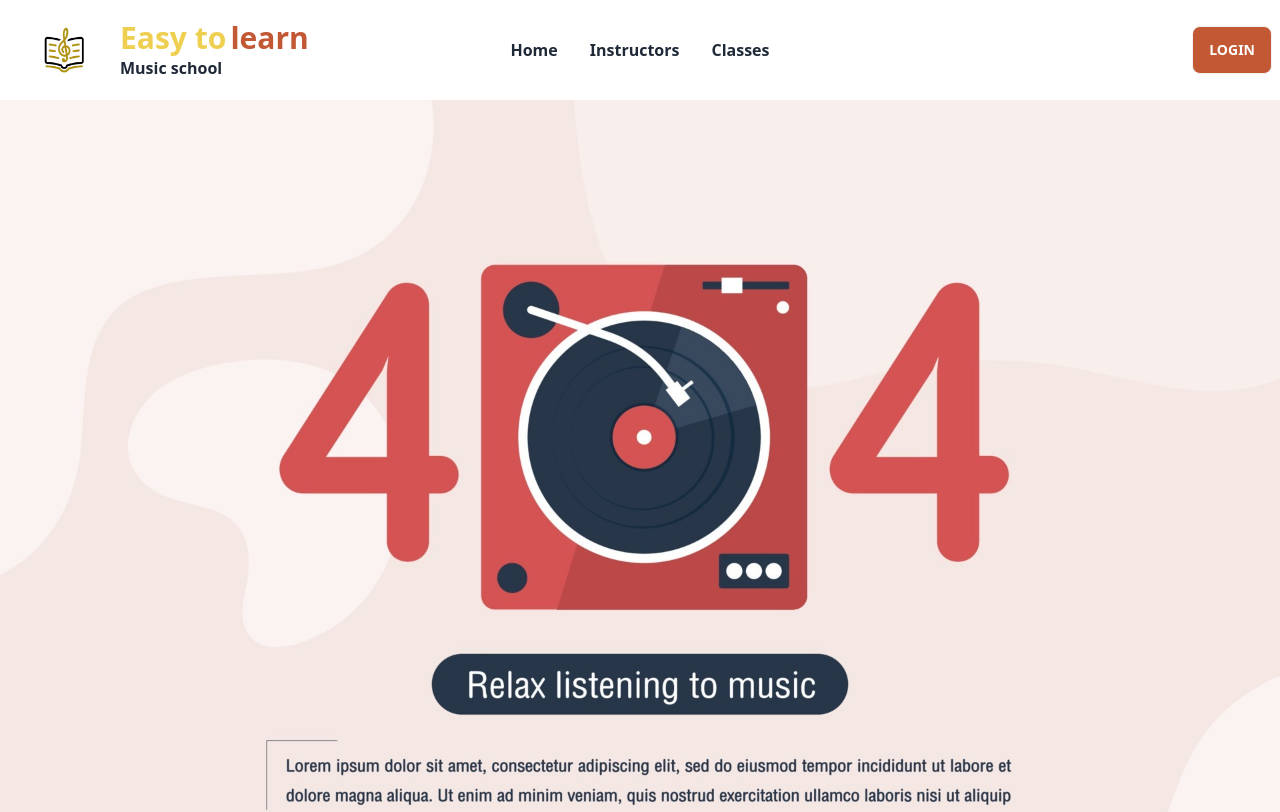
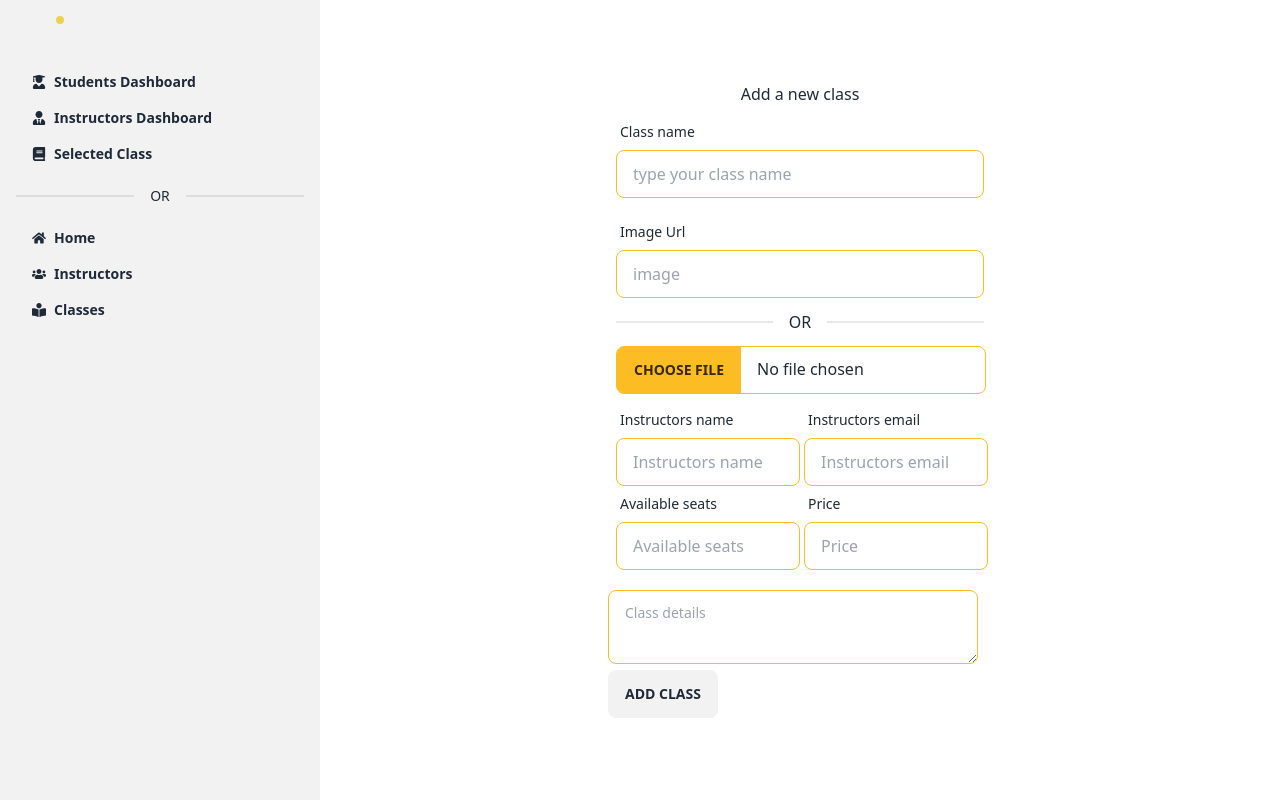
Before and after one commit to soutammollick829/easy-to-learn-music-school, a React (Vite) app: page /dashboard/instructors in a window 1280 px wide. Shown: the top 812 px of the page. Built offline with nearby package versions, Linux system fonts and the light colour scheme; no server answers.

Commit message:
added new class section and post server api

```diff
--- a/src/Pages/Dashboard/Dashboard.jsx
+++ b/src/Pages/Dashboard/Dashboard.jsx
@@ -2,11 +2,13 @@ import { useContext } from "react";
 import { FaBook, FaBookReader, FaChessKing, FaHome, FaUserGraduate, FaUserTie, FaUsers, FaWallet } from "react-icons/fa";
 import { Link, Outlet } from "react-router-dom";
 import { AuthContext } from "../../providers/Authprovider";
+import useAdmin from "../../components/Hooks/useAdmin";
 
 const Dashboard = () => {
   const { user } = useContext(AuthContext);
 
-  const isAdmin = true;
+  const [isAdmin] = useAdmin();
+// const isAdmin = true;
 
   return (
     <div className="drawer lg:drawer-open">
@@ -56,7 +58,7 @@ const Dashboard = () => {
           </li>
           <li className="font-bold hover:text-[#c25934]">
             <Link to="/dashboard/allStudents">
-              <FaUserGraduate /> All Students
+              <FaUserGraduate /> Manage User
             </Link>
           </li>
             </> : <>
@@ -67,13 +69,14 @@ const Dashboard = () => {
             </Link>
           </li>
           <li className="font-bold hover:text-[#c25934]">
-            <Link to="/">
+            <Link to="/dashboard/instructors">
               <FaUserTie /> Instructors Dashboard
             </Link>
           </li>
           <li className="font-bold hover:text-[#c25934]">
-            <Link to="/">
-              <FaChessKing /> Admin Dashboard
+            <Link to="/dashboard/students">
+              <FaBook />
+              Selected Class
             </Link>
           </li>
             </>
--- a/src/Pages/Dashboard/MyDashboard.jsx
+++ b/src/Pages/Dashboard/MyDashboard.jsx
@@ -3,13 +3,11 @@ import useSelectedClass from "../../components/Hooks/useSelectedClass";
 import Marquee from "react-fast-marquee";
 import StudentsTable from "./studentsTable/studentsTable";
 
-
 const MyDashboard = () => {
   const [selectedClass] = useSelectedClass();
   const total = selectedClass?.reduce(
-    (sum, item) => parseInt(item.cost) + sum,
-    0
-  );
+    (sum, item) => parseFloat(item.cost) + sum, 0);
+
 
   return (
     <div>
@@ -26,7 +24,7 @@ const MyDashboard = () => {
           <div className="stat">
             <div className="stat-title font-bold">Total selected class:</div>
             <div className="stat-value text-center text-[#0c4b65]">
-              {selectedClass.length}
+              {selectedClass?.length}
             </div>
             <div className="stat-desc">21% more than last month</div>
           </div>
@@ -38,8 +36,12 @@ const MyDashboard = () => {
           </div>
 
           <div className="stat">
-            <button className="btn btn-sm bg-[#efcf4f] text-[#0c4b65]">pay & join</button>
-            <button className="btn btn-sm w-36 bg-[#0c4b65] text-white hover:text-[#0c4b65]">enrolled class</button>
+            <button className="btn btn-sm bg-[#efcf4f] text-[#0c4b65]">
+              pay & join
+            </button>
+            <button className="btn btn-sm w-36 bg-[#0c4b65] text-white hover:text-[#0c4b65]">
+              enrolled class
+            </button>
           </div>
         </div>
         <div>
@@ -47,7 +49,7 @@ const MyDashboard = () => {
             <table className="table">
               {/* head */}
               <thead>
-                <td>
+                <tr>
                   <th>#</th>
                   <th>Image</th>
                   <th>Name</th>
@@ -55,17 +57,16 @@ const MyDashboard = () => {
                   <th>cost</th>
                   <th></th>
                   <th>delete</th>
-                </td>
+                </tr>
               </thead>
               <tbody>
-                {
-                    selectedClass?.map((row , index) => <StudentsTable
+                {selectedClass?.map((row, index) => (
+                  <StudentsTable
                     key={row._id}
                     row={row}
                     index={index}
-                    ></StudentsTable>)
-                }
-
+                  ></StudentsTable>
+                ))}
               </tbody>
             </table>
           </div>
--- a/src/Pages/Dashboard/studentsTable/StudentsTable.jsx
+++ b/src/Pages/Dashboard/studentsTable/StudentsTable.jsx
@@ -22,7 +22,7 @@ const [, refetch] = useSelectedClass();
         fetch(`http://localhost:5000/selected-class/${row._id}`, {
           method: "DELETE",
         })
-          .then((res) => res.json())
+          .then(res => res.json())
           .then((data) => {
             if (data.deletedCount > 0) {
                 refetch();
--- a/src/Pages/SignupPage/SignUp.jsx
+++ b/src/Pages/SignupPage/SignUp.jsx
@@ -31,7 +31,6 @@ const SignUp = () => {
   }
 
   const onSubmit = (data) => {
-    console.log(data);
     createUser(data.email, data.password).then((result) => {
       const loggedUser = result.user;
       console.log(loggedUser);
--- /dev/null
+++ b/src/Pages/instructorsDashboard/InstructorsDashboard.jsx
@@ -0,0 +1,114 @@
+import { useForm } from "react-hook-form";
+
+const image_hosting_token = import.meta.env.VITE_iamge_hosting_api;
+
+const InstructorsDashboard = () => {
+
+  const { register, handleSubmit, formState: { errors } } = useForm();
+  const image_hosting_url = `https://api.imgbb.com/1/upload?key=${image_hosting_token}`
+  const onSubmit = data => {
+console.log(data);
+    const formData = new FormData();
+    formData.append('image', data.image)
+
+    fetch(image_hosting_url, {
+        method:'POST',
+        body:formData
+    })
+    .then(res => res.json())
+    .then(imgResponse => {
+        console.log(imgResponse);
+        if(imgResponse.success){
+            const imgUrl = imgResponse.data.display_url;
+            const {details,instructorEmail,instructorName,name,price,seats} = data;
+           const addNewClass = {details,image:imgUrl,instructorEmail,instructorName,name,price: parseFloat(price),seats};
+           console.log(addNewClass);
+        }
+    })
+  };
+  return (
+    <>
+      <h1>Add a new class</h1>
+    <form onSubmit={handleSubmit(onSubmit)} className="w-96">
+      <div className="form-control p-2">
+        <label className="label">
+          <span className="label-text">Class name</span>
+        </label>
+        <input
+          type="text"
+          {...register("name")}
+          placeholder="type your class name"
+          className="input border-warning"
+        />
+      </div>
+      <div className="form-control p-2">
+        <label className="label">
+          <span className="label-text">Image Url</span>
+        </label>
+        <input
+          type="text"
+          {...register("image")}
+          placeholder="image"
+          className="input border-warning"
+        />
+        <div className="divider">OR</div>
+        <input type="file" {...register("file")} className="file-input file-input-bordered file-input-warning w-[370px]" />
+      </div>
+      <div className="flex gap-1 px-2">
+        <div className="form-control w-1/2">
+          <label className="label">
+            <span className="label-text">Instructors name</span>
+          </label>
+          <input
+            type="text"
+            {...register("instructorName")}
+            placeholder="Instructors name"
+            className="input border-warning"
+          />
+        </div>
+        <div className="form-control w-1/2">
+          <label className="label">
+            <span className="label-text">Instructors email</span>
+          </label>
+          <input
+            type="email"
+            {...register("instructorEmail", { required: true })}
+            placeholder="Instructors email"
+            className="input border-warning"
+          />
+        </div>
+      </div>
+      <div className="flex gap-1 px-2">
+        <div className="form-control w-1/2">
+          <label className="label">
+            <span className="label-text">Available seats</span>
+          </label>
+          <input
+            type="number"
+            {...register("seats")}
+            placeholder="Available seats"
+            className="input border-warning"
+          />
+        </div>
+        <div className="form-control w-1/2">
+          <label className="label">
+            <span className="label-text">Price</span>
+          </label>
+          <input
+            type="text"
+            {...register("price")}
+            placeholder="Price"
+            className="input border-warning"
+          />
+        </div>
+      </div>
+    <div className="mt-5 px-">
+      <textarea {...register("details")} className="textarea textarea-warning w-[370px]" placeholder="Class details"></textarea>
+      </div>
+      <button className="btn">add class</button>
+    </form>
+    </>
+  );
+};
+
+export default InstructorsDashboard;
--- /dev/null
+++ b/src/Router/AdminRoute/AdminRoute.jsx
@@ -0,0 +1,31 @@
+import { useContext } from "react";
+import { AuthContext } from "../../providers/Authprovider";
+import { Navigate, useLocation } from "react-router-dom";
+import { Dna } from "react-loader-spinner";
+import useAdmin from "../../components/Hooks/useAdmin";
+
+
+const AdminRoute = ({children}) => {
+    const {user, loading} = useContext(AuthContext);
+    const location = useLocation();
+    const [isAdmin , isAdminLoading] = useAdmin();
+
+    if(loading || isAdminLoading){
+        return <Dna
+        visible={true}
+        height="80"
+        width="80"
+        ariaLabel="dna-loading"
+        wrapperStyle={{}}
+        wrapperClass="dna-wrapper"
+      />
+    }
+
+    if(user || isAdmin){
+        return children
+    }
+
+    return <Navigate to='/login' state={{from: location}} replace></Navigate>;
+};
+
+export default AdminRoute;
--- /dev/null
+++ b/src/components/Hooks/useAdmin.jsx
@@ -0,0 +1,20 @@
+import { useContext } from "react";
+import { AuthContext } from "../../providers/Authprovider";
+import useAxiosSecure from "./useAxiosSecure";
+import { useQuery } from "@tanstack/react-query";
+
+const useAdmin = () => {
+  const { user } = useContext(AuthContext);
+  const [axiosSecure] = useAxiosSecure();
+
+  const { data: isAdmin, isLoading: isAdminLoading } = useQuery({
+    queryKey: ["isAdmin", user?.email],
+    queryFn: async () => {
+      const res = await axiosSecure.get(`/users/admin/${user?.email}`);
+      return res.data.admin;
+    },
+  });
+  return [isAdmin, isAdminLoading];
+};
+
+export default useAdmin;
--- a/src/components/Hooks/useSelectedClass.jsx
+++ b/src/components/Hooks/useSelectedClass.jsx
@@ -1,23 +1,21 @@
 import { useQuery } from "@tanstack/react-query";
 import { useContext } from "react";
 import { AuthContext } from "../../providers/Authprovider";
+import useAxiosSecure from "./useAxiosSecure";
 
-const useSelectedClass = () =>{
-    const {user} = useContext(AuthContext);
-    const token = localStorage.getItem('access-token');
+const useSelectedClass = () => {
+  const { user, loading} = useContext(AuthContext);
+  const [axiosSecure] = useAxiosSecure();
 
-    const {refetch, data: selectedClass = [] } = useQuery({
-        queryKey: ['selected-class', user?.email],
-        queryFn: async () =>{
-            const res = await fetch(`http://localhost:5000/selected-class?email=${user?.email}`, {
-                headers:{
-                    authorization: `bearer ${token}`
-                }
-            })
-            return res.json();
-        },
-      })
-      return [selectedClass , refetch];
-}
+  const { refetch, data: selectedClass = [] } = useQuery({
+    queryKey: ["selected-class", user?.email],
+    enabled: !loading,
+    queryFn: async () => {
+      const res = await axiosSecure(`/selected-class?email=${user?.email}`);
+      return res.data;
+    },
+  });
+  return [selectedClass, refetch];
+};
 
 export default useSelectedClass;
--- a/src/providers/AuthProvider.jsx
+++ b/src/providers/AuthProvider.jsx
@@ -1,5 +1,14 @@
 import { createContext, useEffect, useState } from "react";
-import { GoogleAuthProvider, createUserWithEmailAndPassword, getAuth, onAuthStateChanged, signInWithEmailAndPassword, signInWithPopup, signOut, updateProfile } from "firebase/auth";
+import {
+  GoogleAuthProvider,
+  createUserWithEmailAndPassword,
+  getAuth,
+  onAuthStateChanged,
+  signInWithEmailAndPassword,
+  signInWithPopup,
+  signOut,
+  updateProfile,
+} from "firebase/auth";
 import { app } from "../firebase/firebse.config";
 import axios from "axios";
 
@@ -7,63 +16,63 @@ export const AuthContext = createContext(null);
 
 const auth = getAuth(app);
 
-
-const AuthProvider = ({children}) => {
+const AuthProvider = ({ children }) => {
   const [user, setUser] = useState(null);
   const [loading, setLoading] = useState(true);
   const googleProvider = new GoogleAuthProvider();
 
   // sign up
-    const createUser = (email, password) =>{
+  const createUser = (email, password) => {
     setLoading(true);
     return createUserWithEmailAndPassword(auth, email, password);
-    }
+  };
   //sign in
-    const singIn = (email, password) =>{
+  const singIn = (email, password) => {
     setLoading(true);
-        return signInWithEmailAndPassword(auth,email,password);
-    }
+    return signInWithEmailAndPassword(auth, email, password);
+  };
 
   // google sing in....
-const googleSignIn = () =>{
+  const googleSignIn = () => {
     setLoading(true);
-    signInWithPopup(auth , googleProvider)
-}
+    signInWithPopup(auth, googleProvider);
+  };
   // log out
-    const logOut = () =>{
+  const logOut = () => {
     setLoading(true);
     return signOut(auth);
-    }
+  };
 
   // update user profile
-const updateUserProfile = (firstName , photo) =>{
+  const updateUserProfile = (firstName, photo) => {
     return updateProfile(auth.currentUser, {
-        displayName: firstName, photoURL: photo
-      })
-}
-
+      displayName: firstName,
+      photoURL: photo,
+    });
+  };
 
   // unsubscribe----------
-    useEffect(()=>{
-      const unsubscribe =  onAuthStateChanged(auth, currentUser =>{
+  useEffect(() => {
+    const unsubscribe = onAuthStateChanged(auth, (currentUser) => {
       setUser(currentUser);
-            console.log('current user', currentUser);
-          // get and set token....
-            if(currentUser){
-                axios.post(`http://localhost:5000/jwt`, {email: currentUser.email})
-                .then( data => {
-                    localStorage.setItem('access-token', data.data.token);
-                })
-            }
-            else{
-                localStorage.removeItem('access-token')
-            }
+      console.log("current user", currentUser);
+    //   get and set token....
+      if (currentUser) {
+        axios
+          .post(`http://localhost:5000/jwt`, { email: currentUser.email })
+          .then((data) => {
+            localStorage.setItem("access-token", data.data.token);
             setLoading(false);
           });
-        return () =>{
+      }
+      else {
+        localStorage.removeItem("access-token");
+      }
+    });
+    return () => {
       return unsubscribe;
-        }
-    },[])
+    };
+  }, []);
 
   const authInfo = {
     user,
@@ -72,12 +81,10 @@ const updateUserProfile = (firstName , photo) =>{
     singIn,
     logOut,
     updateUserProfile,
-        googleSignIn
-    }
+    googleSignIn,
+  };
   return (
-        <AuthContext.Provider value={authInfo}>
-            {children}
-        </AuthContext.Provider>
+    <AuthContext.Provider value={authInfo}>{children}</AuthContext.Provider>
   );
 };
 
```
Also changed, not shown: src/Router/Router.jsx (+8 -2 lines). Lines whose indentation alone changed are shown as unchanged.
